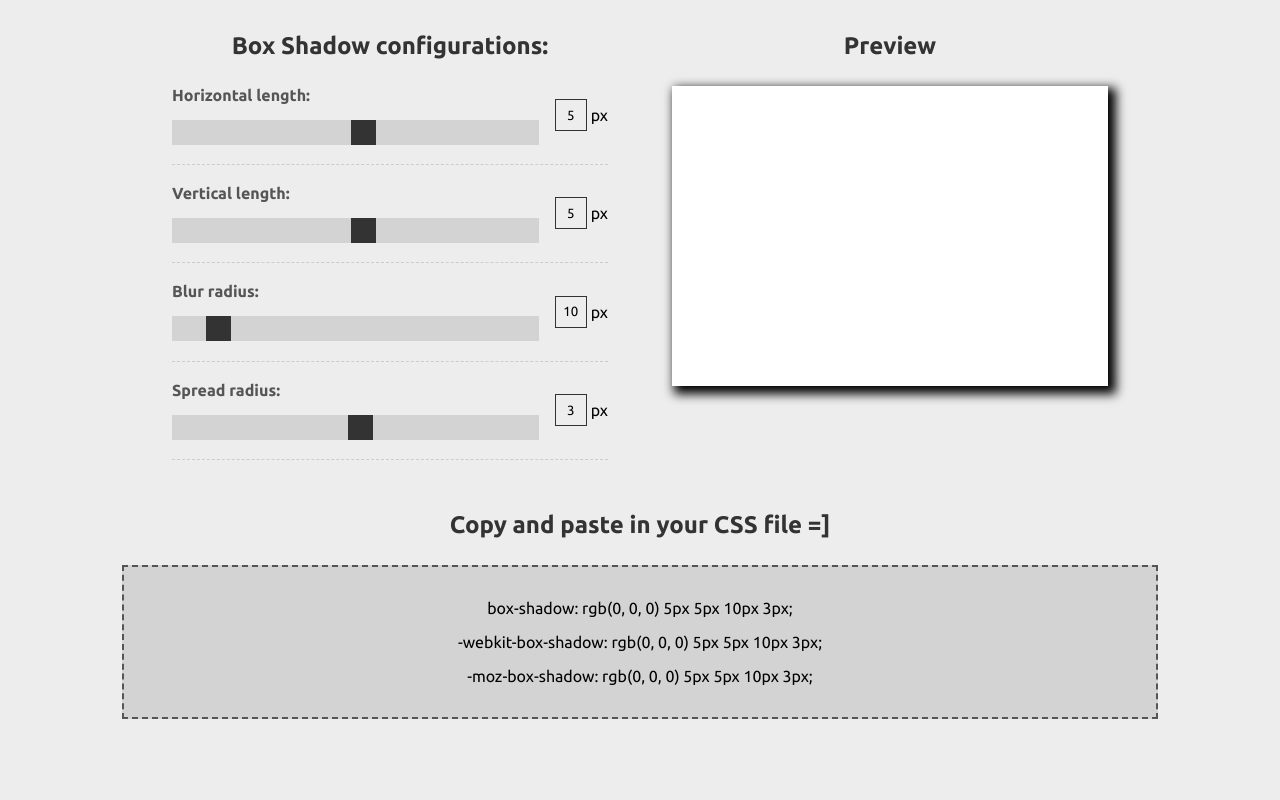
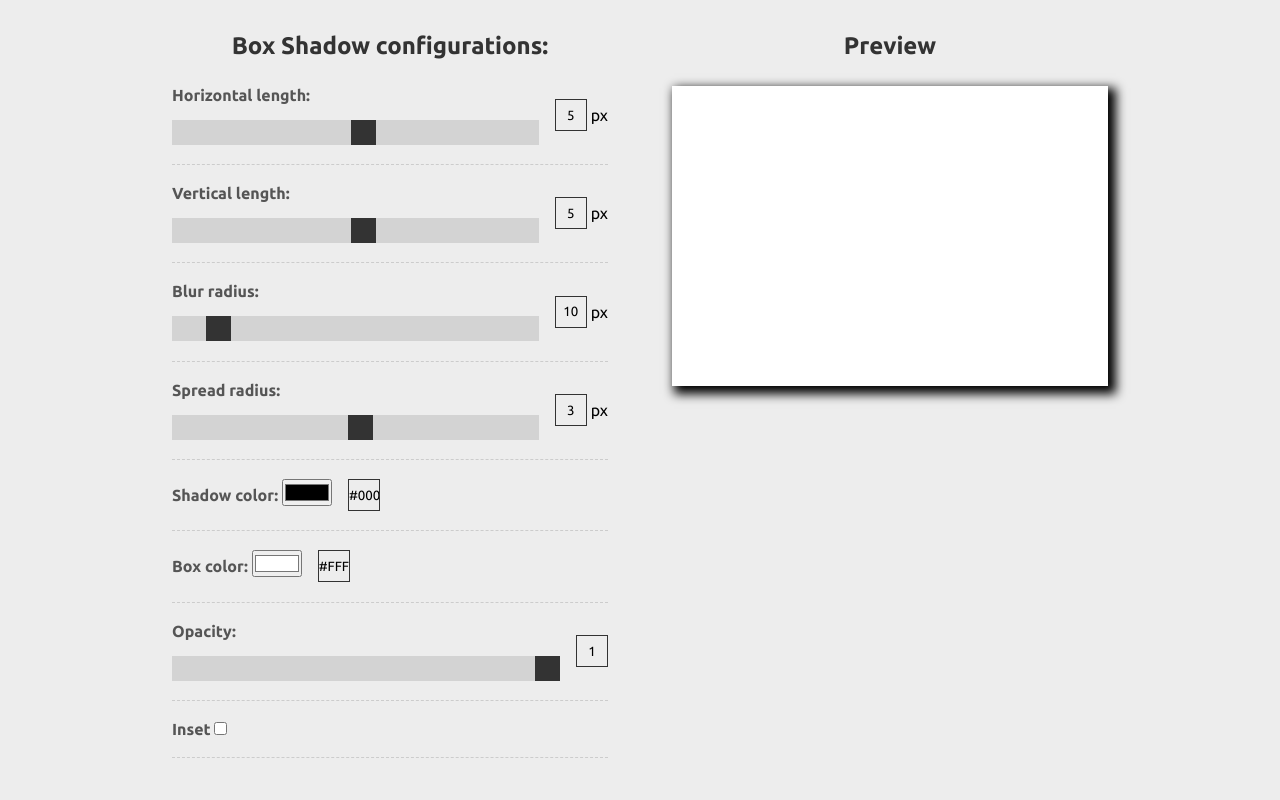
Before and after one commit to mat-afk/box-shadow-generator, a plain HTML site: page index.html in a window 1280 px wide. Shown: the top 800 px of the page. Drawn offline with Linux system fonts and the light colour scheme.

Commit message:
feat: color, opacity and inset inputs

```diff
--- a/index.html
+++ b/index.html
@@ -100,6 +100,72 @@
             <p>px</p>
           </div>
         </div>
+        <div class="form-control">
+          <div class="shadow-color-input">
+            <label for="shadow-color">Shadow color:</label>
+            <input
+              type="color"
+              name="shadow-color"
+              id="shadow-color"
+              value="#000000"
+            />
+          </div>
+          <div class="reference-input">
+            <input
+              type="text"
+              name="shadow-color-reference"
+              id="shadow-color-reference"
+              value="#000000"
+            />
+          </div>
+        </div>
+        <div class="form-control">
+          <div class="box-color-input">
+            <label for="box-color">Box color:</label>
+            <input
+              type="color"
+              name="box-color"
+              id="box-color"
+              value="#FFFFFF"
+            />
+          </div>
+          <div class="reference-input">
+            <input
+              type="text"
+              name="box-color-reference"
+              id="box-color-reference"
+              value="#FFFFFF"
+            />
+          </div>
+        </div>
+        <div class="form-control">
+          <div class="range-input">
+            <label for="opacity">Opacity:</label>
+            <input
+              type="range"
+              name="opacity"
+              id="opacity"
+              min="0"
+              max="1"
+              value="1"
+              step="0.01"
+            />
+          </div>
+          <div class="reference-input">
+            <input
+              type="number"
+              name="opacity-reference"
+              id="opacity-reference"
+              value="1"
+            />
+          </div>
+        </div>
+        <div class="form-control">
+          <div class="inset-input">
+            <label for="inset">Inset</label>
+            <input type="checkbox" name="inset" id="inset" />
+          </div>
+        </div>
       </div>
       <div id="preview">
         <h2>Preview</h2>
```
